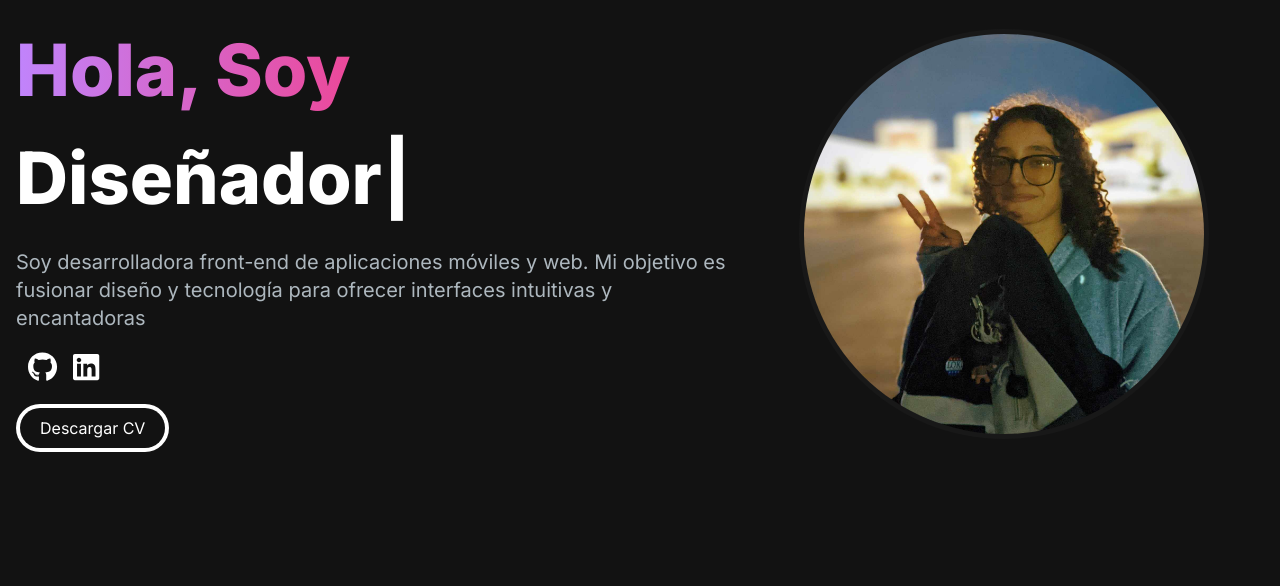
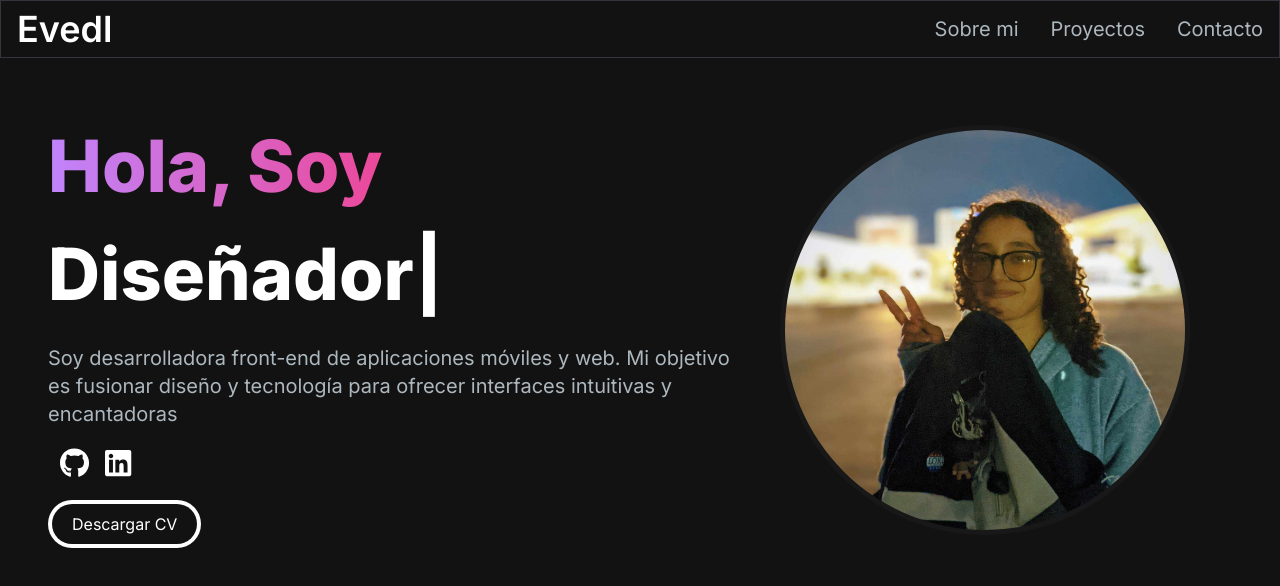
Before and after one commit to evedl/portfolio-new2024, a Next.js app: page / in a window 1280 px wide. Shown: the top 586 px of the page. Built offline with nearby package versions, Linux system fonts and the light colour scheme.

Commit message:
navbar
navbar responsiva, se hizo con menuoverlay para los links
se fijo la nav en en la parte superior

```diff
--- /dev/null
+++ b/src/app/components/MenuOverlay.jsx
@@ -0,0 +1,16 @@
+import React from 'react'
+import NavLink from '../types/NavLink'
+
+const MenuOverlay = ({ links }) => {
+    return (
+        <ul className="flex flex-col py-4 items-center">
+            {links.map((link, index) => (
+                <li key={index}>
+                    <NavLink href={link.path} title={link.title} />
+                </li>
+            ))}
+        </ul>
+    )
+}
+
+export default MenuOverlay
--- /dev/null
+++ b/src/app/components/Navbar.jsx
@@ -0,0 +1,69 @@
+'use client';
+import Link from 'next/link'
+import React, { useState } from 'react'
+import NavLink from '../types/NavLink'
+import { FontAwesomeIcon } from '@fortawesome/react-fontawesome'
+import { faBarsStaggered, faXmark } from '@fortawesome/free-solid-svg-icons'
+import MenuOverlay from './MenuOverlay';
+
+
+const navLink = [
+    { title: 'Sobre mi', path: '#about' },
+    { title: 'Proyectos', path: '#projects' },
+    { title: 'Contacto', path: '#contact' }
+]
+
+const Navbar = () => {
+
+    const [navbarOpen, setNavbarOpen] = useState(false)
+
+    return (
+        //para que el navbar se mantenga en la parte superior de la pantalla
+        <nav className='fixed mx-auto border border-[#33353F] top-0 left-0 right-0 z-10 bg-[#121212] bg-opacity-100'>
+            <div className='flex flex-wrap items-center justify-between mx-auto px-4 py-2'>
+                <Link href='/' className='text-2xl md:text-4xl text-white font-semibold'>
+                    Evedl
+                </Link>
+
+                {/* menu para moviles se oculta en desktop */}
+                <div className='mobile-menu block md:hidden'>
+                    {/* controla el estado y muestra el boton para abrir o cerrar menu
+                        si el menu esta cerrado (navbarOpen es false) muestra el icono de barras
+                    */}
+                    {!navbarOpen ? (
+                        <button
+                            onClick={() => setNavbarOpen(true)}
+                            className='flex items-center px-3 py-2  text-slate-200 hover:text-white'
+                        >
+                            <FontAwesomeIcon icon={faBarsStaggered} className='h-6 w-6 text-2xl' />
+                        </button>
+                    ) : (
+                        <button
+                            onClick={() => setNavbarOpen(false)}
+                            className='flex items-center px-3 py-2 border rounded border-slate-200 text-slate-200 hover:text-white hover:border-white'
+                        >
+                            <FontAwesomeIcon icon={faXmark} className='h-6 w-6 text-2xl ' />
+                        </button>
+                    )
+                    }
+                </div>
+
+                {/* menu para desktop */}
+                <div className='menu hidden md:block md:w-auto' id='navbar'>
+                    <ul className='flex p-4 md:p-0 md:flex-row md:space-x-8 mt-0'>
+                        {navLink.map((link, index) => (
+                            <li key={index}>
+                                <NavLink href={link.path} title={link.title} />
+                            </li>
+                        ))}
+                    </ul>
+                </div>
+            </div>
+
+            {/* renderiza menuoverlay en moviles */}
+            {navbarOpen ? <MenuOverlay links={navLink} /> : null}
+        </nav>
+    )
+}
+
+export default Navbar
--- a/src/app/page.js
+++ b/src/app/page.js
@@ -1,10 +1,16 @@
 import Image from "next/image";
 import HeroSection from "./components/HeroSection";
+import Navbar from "./components/Navbar";
 
 export default function Home() {
-  return (
-    <main className="flex min-h-screen flex-col bg-[#121212] container mx-auto py-4 px-4">
-        <HeroSection/>
-    </main>
-  );
+    return (
+        <main className='flex min-h-screen flex-col bg-[#121212]'>
+            <Navbar />
+
+            {/*  se agrego un padding para que no chocara con la nav */}
+            <div className='container mt-24 mx-auto px-12 py-4'>
+                <HeroSection />
+            </div>
+        </main>
+    );
 }
--- /dev/null
+++ b/src/app/types/NavLink.jsx
@@ -0,0 +1,14 @@
+import Link from "next/link"
+
+const NavLink = ({ href, title }) => {
+    return (
+        <Link
+            href={href}
+            className='block py-2 pl-3 pr-4 text-[#ADB7BE] sm:text-xl rounded md:p-0 hover:text-white'
+        >
+            {title}
+        </Link>
+  )
+}
+
+export default NavLink
```
